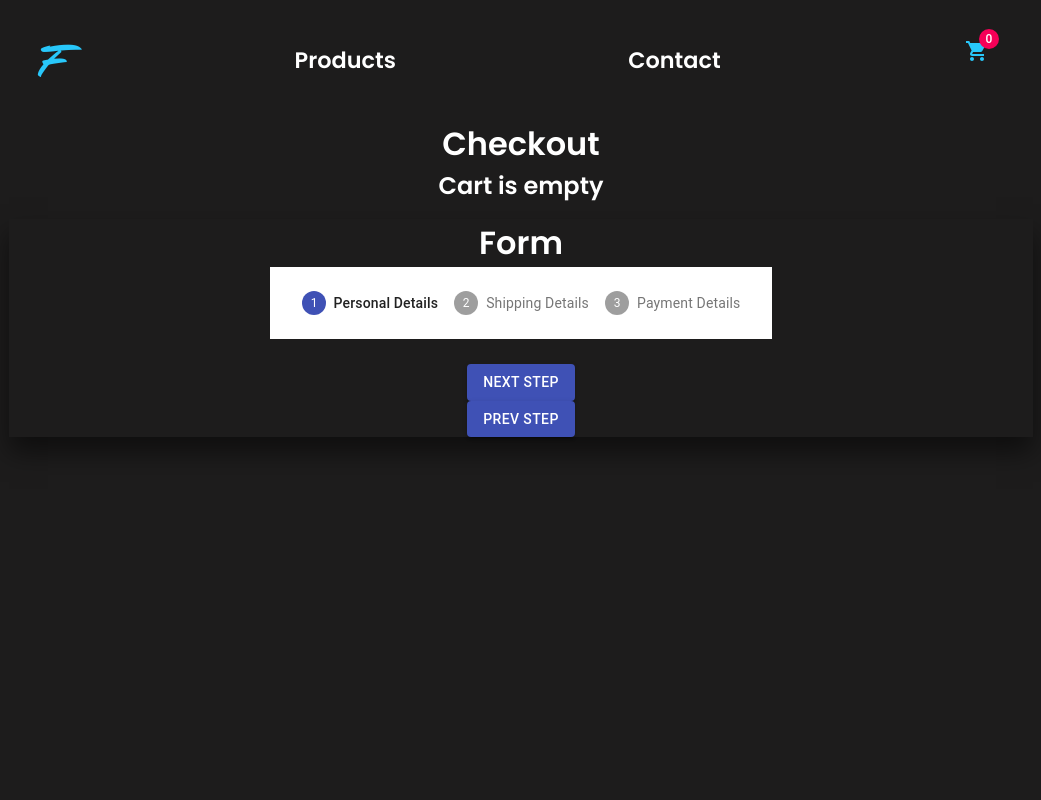
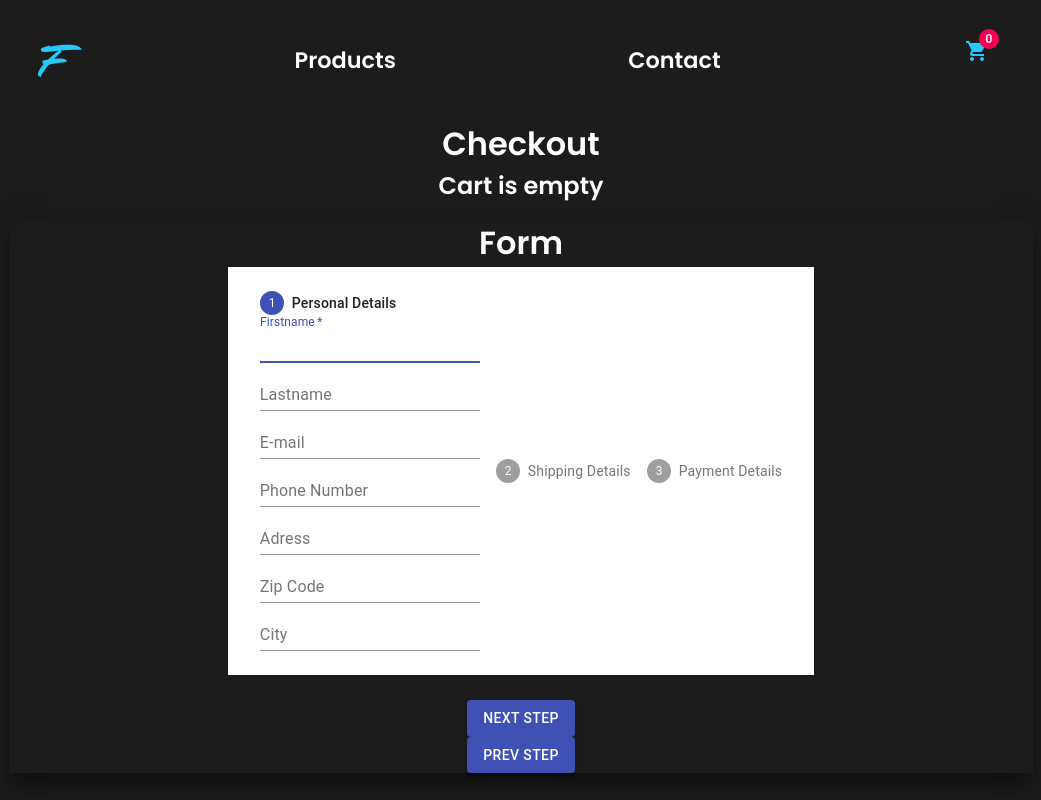
Before and after one commit to HampusJohnOlausson/react-shop, a React (Create React App) app: page /checkout in a window 1280 px wide. Shown: the whole page, without its empty margins (119-1160 px from the left). Built offline with nearby package versions, Linux system fonts and the light colour scheme.

Commit message:
started with the checkout form

```diff
--- a/src/Components/Cart/Forms.tsx
+++ b/src/Components/Cart/Forms.tsx
@@ -1,5 +1,6 @@
 import { Button, makeStyles, Step, StepLabel, Stepper } from '@material-ui/core'
 import React, { useState } from 'react'
+import PersonalDetails from './PersonalDetails';
 
 const useStyles = makeStyles(() => ({
   mainContainer: {
@@ -20,6 +21,11 @@ const Forms = () => {
     const classes = useStyles();
     const [activeStep, setActiveStep] = useState(0);
 
+
+    // function getSteps(){
+    //   return [<PersonalDetails/>]
+    // }
+
     const nextStep = () => {
         if(activeStep < 2){
         setActiveStep((currentStep) => currentStep + 1)
@@ -37,6 +43,7 @@ const Forms = () => {
         <Stepper activeStep={activeStep}>
           <Step>
             <StepLabel>Personal Details</StepLabel>
+            <PersonalDetails/>
           </Step>
           <Step>
             <StepLabel>Shipping Details</StepLabel>
--- /dev/null
+++ b/src/Components/Cart/PersonalDetails.tsx
@@ -0,0 +1,36 @@
+import { makeStyles, TextField } from '@material-ui/core'
+import React, { ChangeEvent, useState } from 'react'
+
+const useStyles = makeStyles(() => ({
+    form: {
+        display: 'flex',
+        flexDirection: 'column',
+    }
+}));
+
+const PersonalDetails = () => {
+
+    const classes = useStyles(makeStyles);
+    const [firstName, setFirstName] = useState('');
+
+    const handleFirstName = (e: ChangeEvent<HTMLInputElement>) => {
+        setFirstName(e.target.value)
+        console.log(firstName);
+    }
+
+    return (
+      <div>
+        <form className={classes.form}>
+          <TextField label="Firstname" required fullWidth id="firstName" key="firstName" autoComplete="firstName" autoFocus type="text" value={firstName} onChange={handleFirstName} />
+          <TextField label="Lastname" type="text"/>
+          <TextField label="E-mail" type="text" />
+          <TextField label="Phone Number"/>
+          <TextField label="Adress" />
+          <TextField label="Zip Code"/>
+          <TextField label="City"/>
+        </form>
+      </div>
+    );
+}
+
+export default PersonalDetails
```
